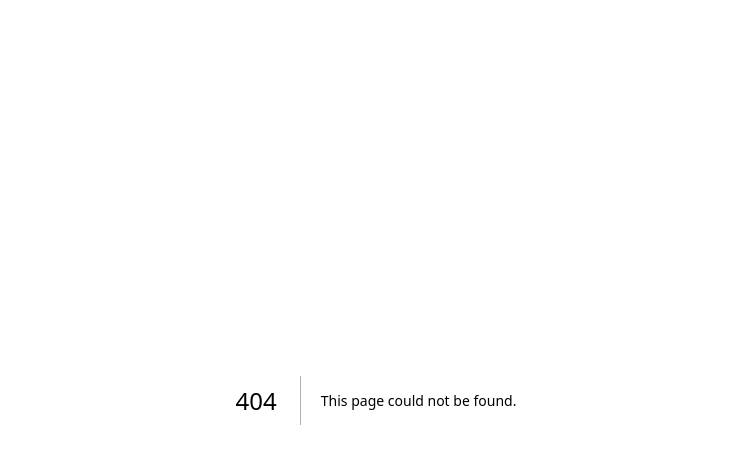
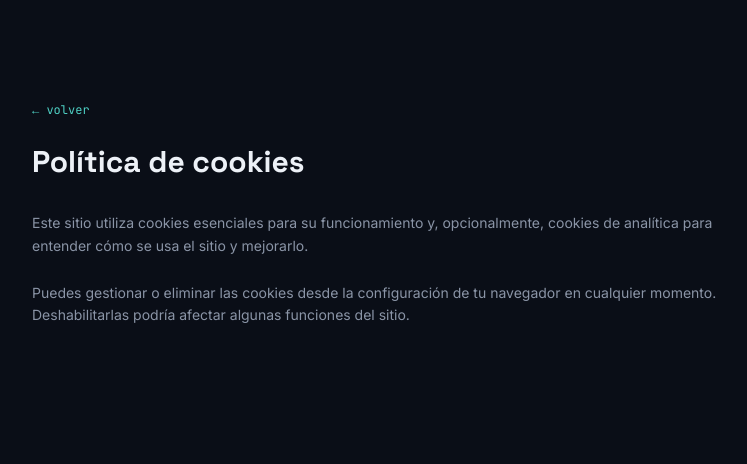
Before and after one commit to manolorialv/ecloss-sac, a Next.js app: page /cookies in a window 1280 px wide. Before the commit this address had no page. Shown: the top 464 px of the page, without its empty margins (264-1011 px from the left). Built offline with nearby package versions, Linux system fonts and the light colour scheme.

Commit message:
Add files via upload

```diff
--- /dev/null
+++ b/app/cookies/page.tsx
@@ -0,0 +1,18 @@
+export default function Cookies() {
+  return (
+    <main className="min-h-screen bg-ink text-paper font-body px-6 md:px-10 py-24 max-w-3xl mx-auto">
+      <a href="/" className="font-mono text-xs text-technical">← volver</a>
+      <h1 className="font-display font-bold text-3xl mt-6 mb-8">Política de cookies</h1>
+      <div className="space-y-6 text-muted text-sm leading-relaxed">
+        <p>
+          Este sitio utiliza cookies esenciales para su funcionamiento y, opcionalmente, cookies
+          de analítica para entender cómo se usa el sitio y mejorarlo.
+        </p>
+        <p>
+          Puedes gestionar o eliminar las cookies desde la configuración de tu navegador en
+          cualquier momento. Deshabilitarlas podría afectar algunas funciones del sitio.
+        </p>
+      </div>
+    </main>
+  );
+}
```
